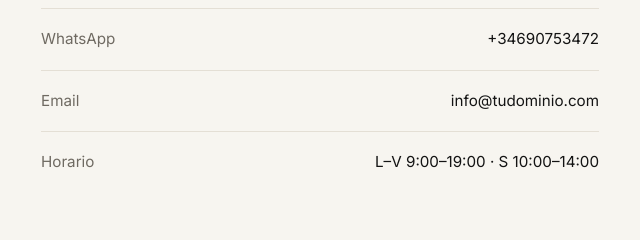
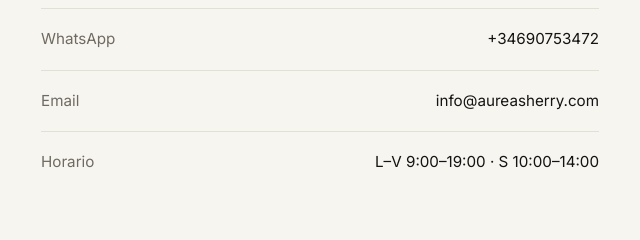
Before and after one commit to aureasherry/aureasherry-web, a plain HTML site: page index.html in a window 1280 px wide. Shown: the part 5526-5766 px from the top of the page, 1-641 px from the left. Drawn offline with Linux system fonts and the light colour scheme.

Commit message:
Update contact email address in index.html

```diff
--- a/index.html
+++ b/index.html
@@ -377,7 +377,7 @@ footer{border-top:1px solid var(--line);padding:60px 0 36px;margin-top:40px}
         <div><span>Oficina</span>Calle Ejemplo 12, Jerez de la Frontera</div>
         <div><span>Teléfono</span>+34690753472</div>
         <div><span>WhatsApp</span>+34690753472</div>
-        <div><span>Email</span>info@tudominio.com</div>
+        <div><span>Email</span>info@aureasherry.com</div>
         <div><span>Horario</span>L–V 9:00–19:00 · S 10:00–14:00</div>
       </div>
     </div>
```
